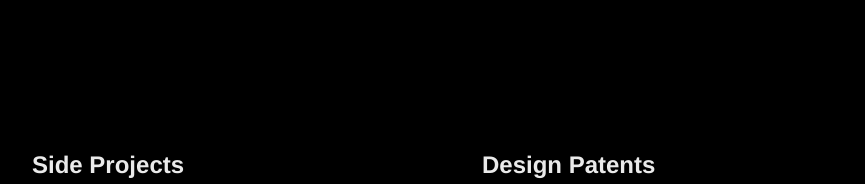
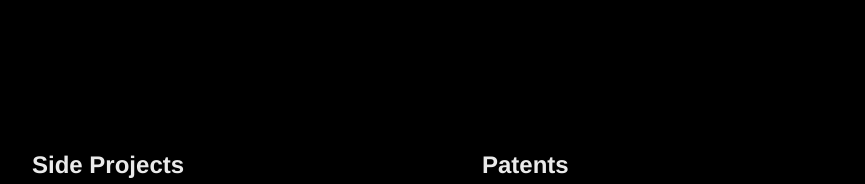
Before and after one commit to codeplusux/portfolio, a plain HTML site: page index.html in a window 1280 px wide. Shown: the part 1167-1351 px from the top of the page, without its empty margins (207-1072 px from the left). Drawn offline with Linux system fonts and the light colour scheme.

Commit message:
small improvements

```diff
--- a/index.html
+++ b/index.html
@@ -131,7 +131,7 @@
                 <a href="https://jupitest.app/" target="_blank">Jupitest - Usability Test App. <br>Get App <img src="i/link.png" alt="" class="link"></a>
             </div>
             <div class="patents">
-                <h3>Design Patents</h3>
+                <h3>Patents</h3>
                 <a href="https://patents.google.com/patent/US20170323320A1/en?assignee=Airnguru+SA" target="_blank"><img src="i/patent.png" alt=""></a>
                 <div  class="patent-item"><img src="i/award.png" alt="" class="icon">
                     <a href="https://patents.google.com/patent/US20170323320A1/en?assignee=Airnguru+SA" target="_blank">Systems and Methods for Determining Price Competitiveness <img src="i/link.png" alt="" class="link"></a>
```
